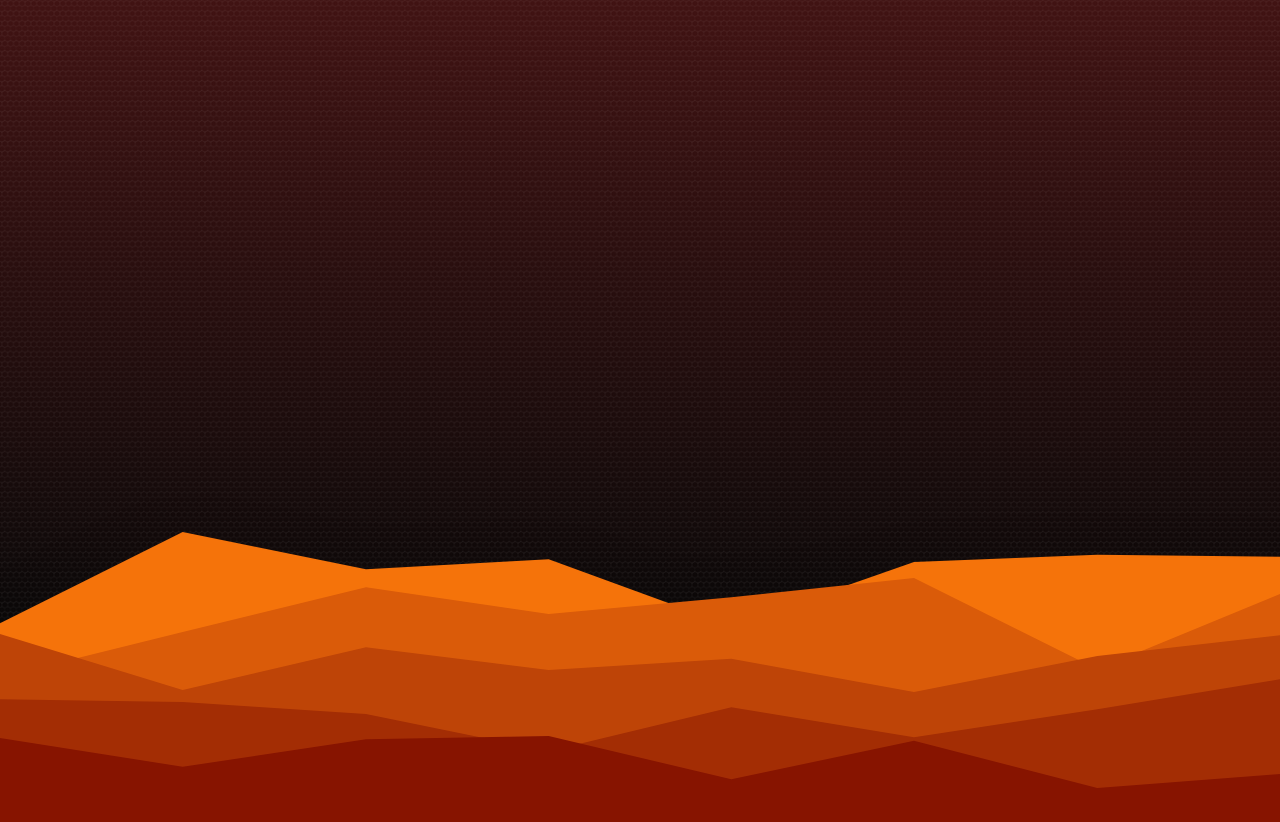
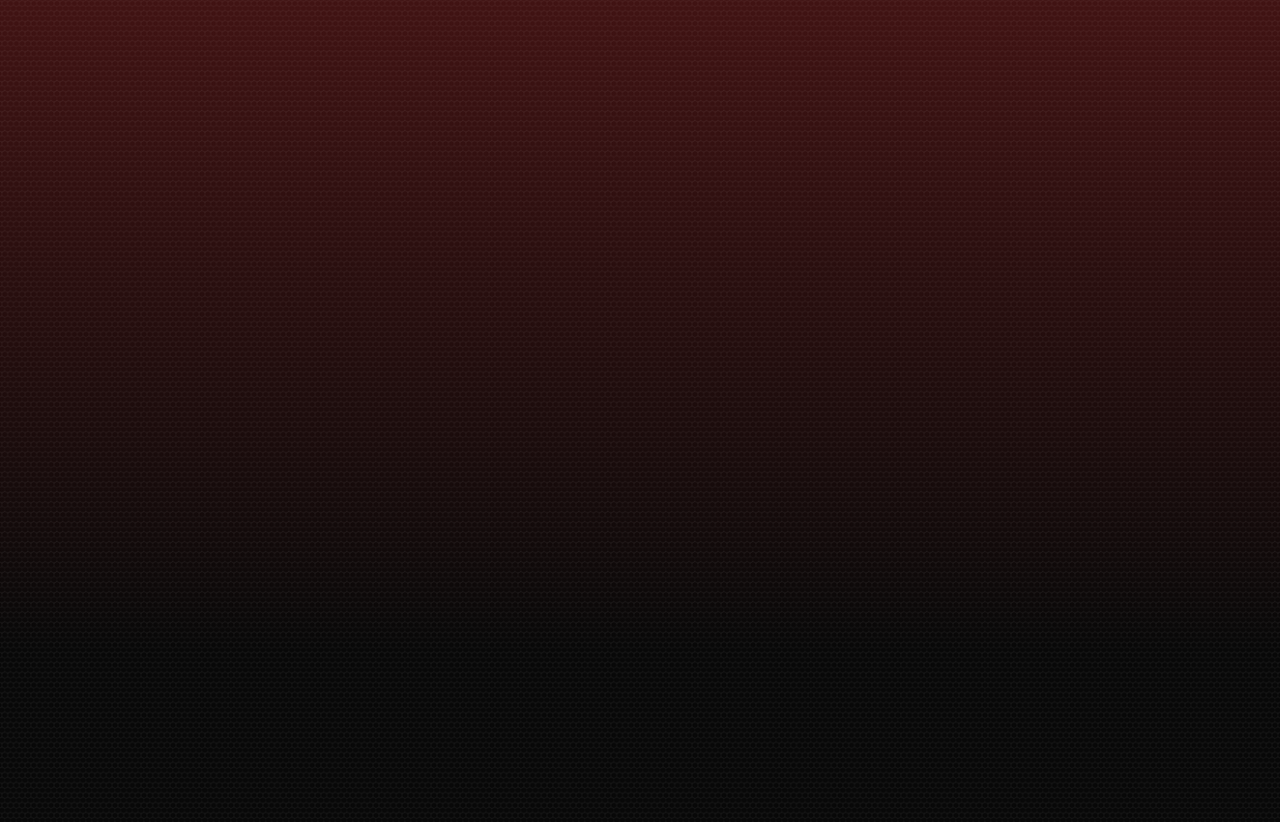
Before and after one commit to CaseSens/nextjs_portfolio, a Next.js app: page / in a window 1280 px wide. Shown: the part 3404-4226 px from the top of the page. Built offline with nearby package versions, Linux system fonts and the light colour scheme.

Commit message:
fixed z-indexes after adding lightmode

```diff
--- a/src/app/about.tsx
+++ b/src/app/about.tsx
@@ -112,7 +112,7 @@ function About() {
       </div>
       <img
         src="/layered_peaks.svg"
-        className="absolute z-10 w-full bottom-0 left-0 object-cover drop-shadow-[0_35px_35px_rgba(0,0,0,0.25)]"
+        className="w-full bottom-0 left-0 object-cover drop-shadow-[0_35px_35px_rgba(0,0,0,0.25)]"
         alt="bubble"
       />
     </div>
```
